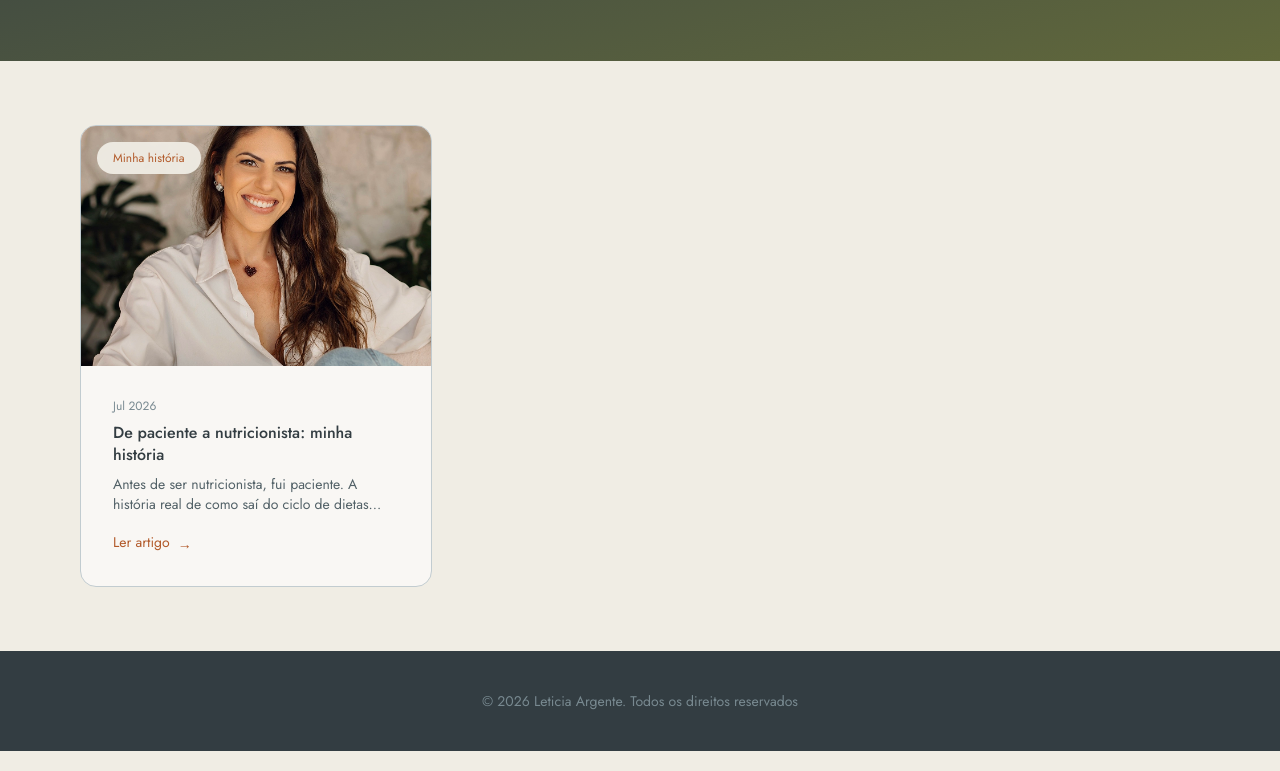
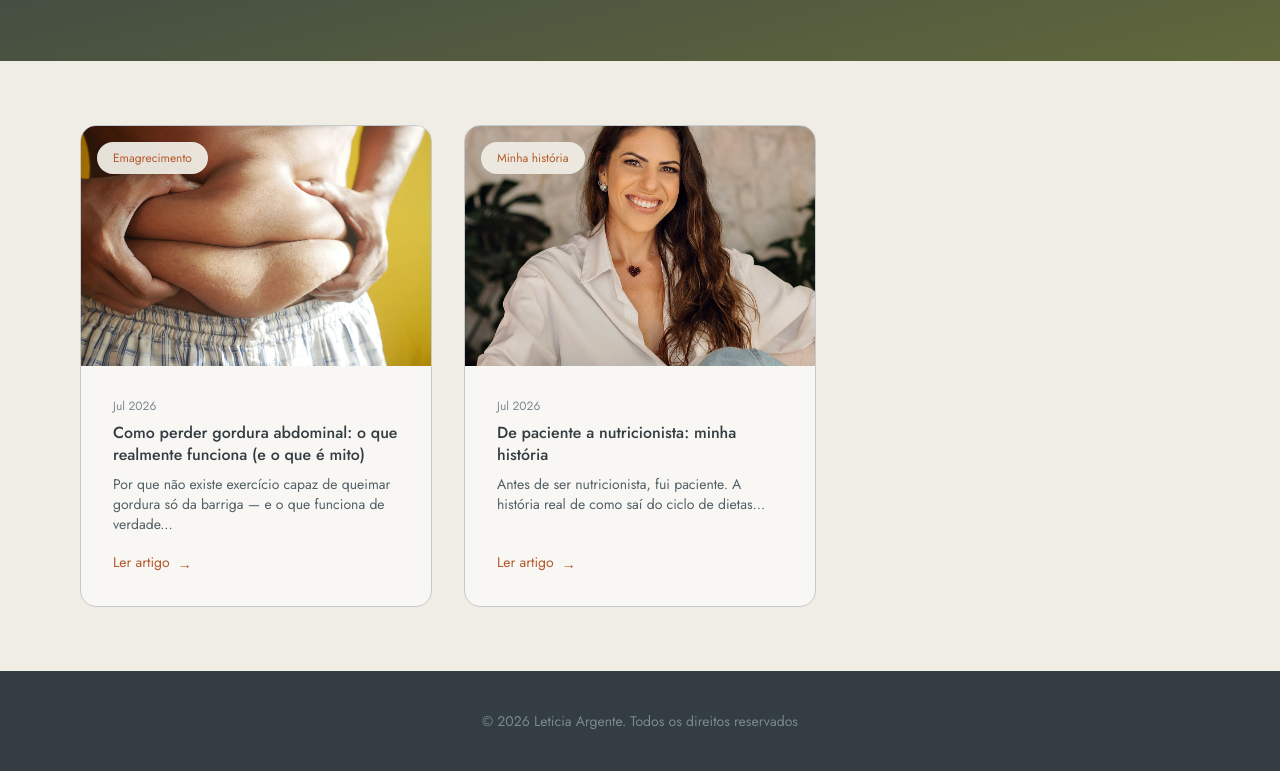
Before and after one commit to leargente/site, a website: page blog/index.html in a window 1280 px wide. Shown: the part 259-1030 px from the top of the page. Drawn offline with Linux system fonts and the light colour scheme.

Commit message:
Add files via upload

```diff
--- a/blog/index.html
+++ b/blog/index.html
@@ -41,6 +41,22 @@
     <section class="mx-auto px-4 py-16 max-w-6xl">
         <div class="gap-8 grid sm:grid-cols-2 lg:grid-cols-3">
 
+            <!-- Artigo 2 -->
+            <a href="como-perder-gordura-abdominal/index.html" class="group flex flex-col bg-white/60 hover:shadow-lg border border-slate-200 hover:border-clay-300 rounded-2xl overflow-hidden transition duration-300">
+                <div class="relative h-60" style="background-image:url('../static/images/abdominal-barriga.webp');background-size:cover;background-position:center">
+                    <span class="top-4 left-4 absolute bg-cream/95 px-4 py-2 rounded-full text-clay-600 text-xs">Emagrecimento</span>
+                </div>
+                <div class="flex flex-col flex-1 p-8">
+                    <p class="text-slate-400 text-xs">Jul 2026</p>
+                    <h3 class="mt-2 font-medium text-slate-800 group-hover:text-clay-600 leading-snug transition duration-300">Como perder gordura abdominal: o que realmente funciona (e o que é mito)</h3>
+                    <p class="flex-1 mt-2 text-slate-600 text-sm">Por que não existe exercício capaz de queimar gordura só da barriga — e o que funciona de verdade...</p>
+                    <span class="inline-flex items-center gap-2 mt-4 text-clay-600 group-hover:text-clay-700 text-sm transition duration-300">
+                        <span>Ler artigo</span>
+                        <span class="mt-1">&#8594;</span>
+                    </span>
+                </div>
+            </a>
+
             <!-- Artigo 1 -->
             <a href="de-paciente-a-nutricionista/index.html" class="group flex flex-col bg-white/60 hover:shadow-lg border border-slate-200 hover:border-clay-300 rounded-2xl overflow-hidden transition duration-300">
                 <div class="relative h-60" style="background-image:url('../static/images/introduction.webp');background-size:cover;background-position:center 25%">
```
